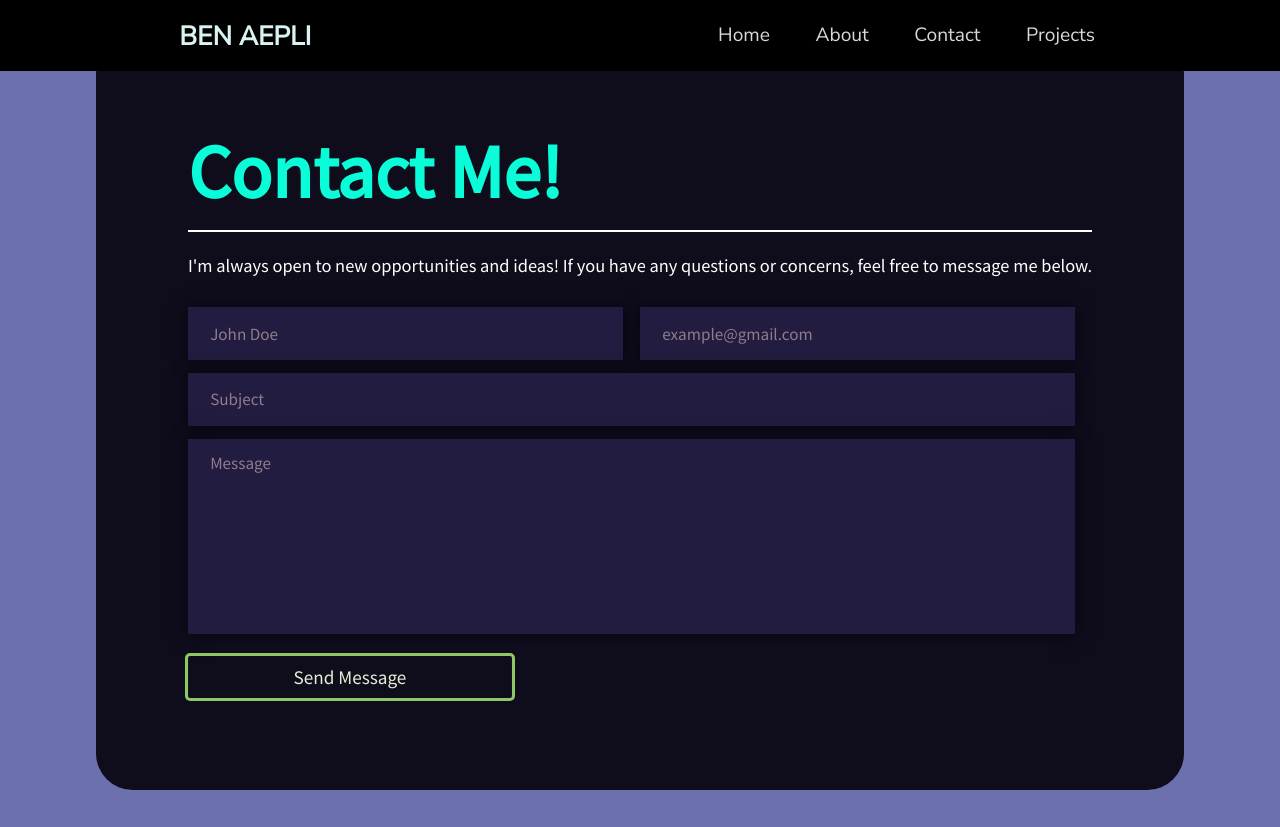
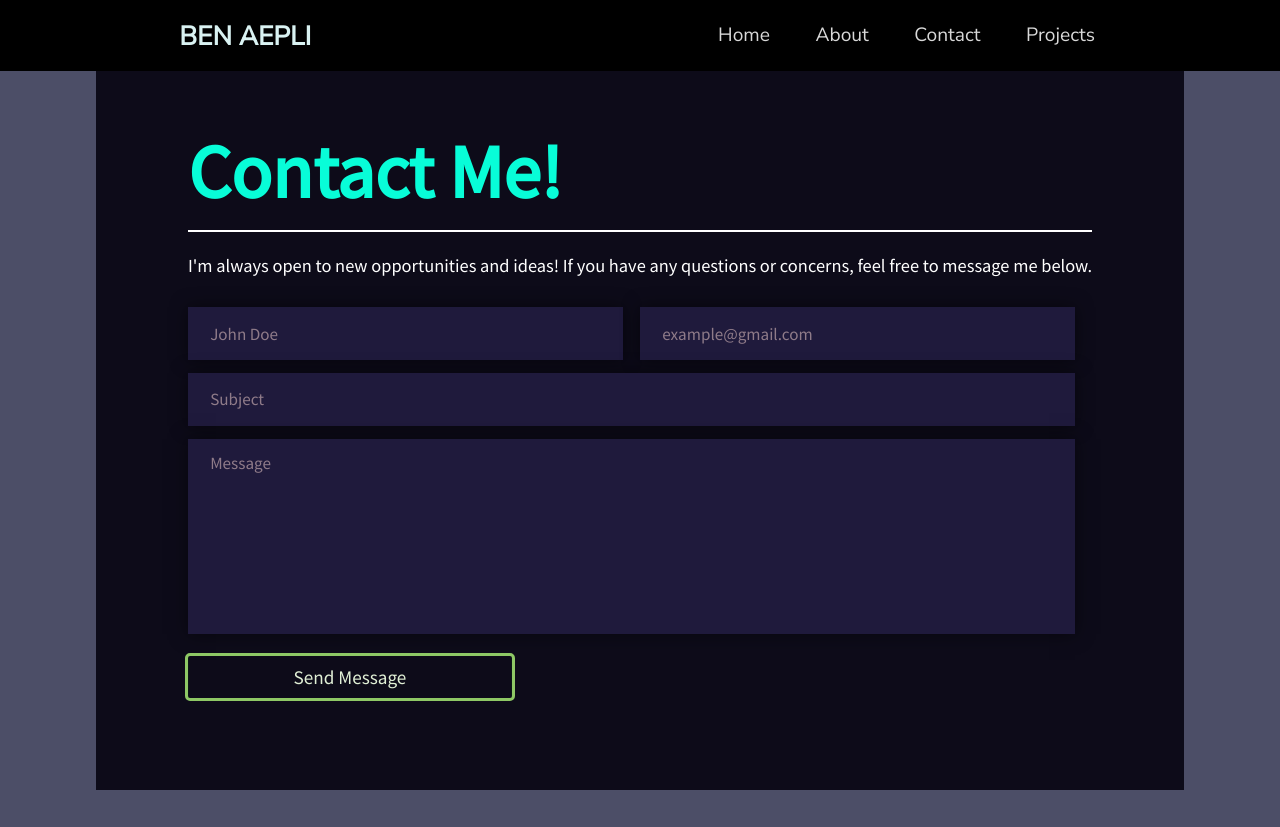
Before and after one commit to baepli-jhcs/dev-portfolio, a React (Create React App) app: page /contact in a window 1280 px wide. Built offline with nearby package versions, Linux system fonts and the light colour scheme.

Commit message:
changed styling

```diff
--- a/src/About/About.module.scss
+++ b/src/About/About.module.scss
@@ -33,6 +33,9 @@ body {
   font-size: 4.5rem;
   font-weight: 500;
   padding: 0.3em 0 0.7em 0;
+  text-decoration: underline;
+  text-decoration-thickness: 0.04em;
+  text-underline-offset: 0.2em;
 }
 
 .image-container {
--- a/src/Contact/Contact.module.scss
+++ b/src/Contact/Contact.module.scss
@@ -1,6 +1,6 @@
-$form-background: hsl(248, 39%, 8%);
+$form-background: hsl(248, 39%, 7%);
 $header-color: hsl(171, 98%, 51%);
-$background-color: hsl(236, 28%, 55%);
+$background-color: hsl(236, 15%, 35%);
 
 .container {
   width: 100%;
@@ -14,7 +14,7 @@ $background-color: hsl(236, 28%, 55%);
 
 .form-container {
   display: grid;
-  padding: 5em 2em;
+  padding: 0 2em;
   box-sizing: border-box;
   max-width: 100%;
   align-items: center;
@@ -174,7 +174,6 @@ $background-color: hsl(236, 28%, 55%);
   .form-container {
     padding: 5em;
     grid-template-columns: 1fr 1fr;
-    border-radius: 2em;
     font-size: 1.15rem;
     margin: 2em 0;
   }
```
